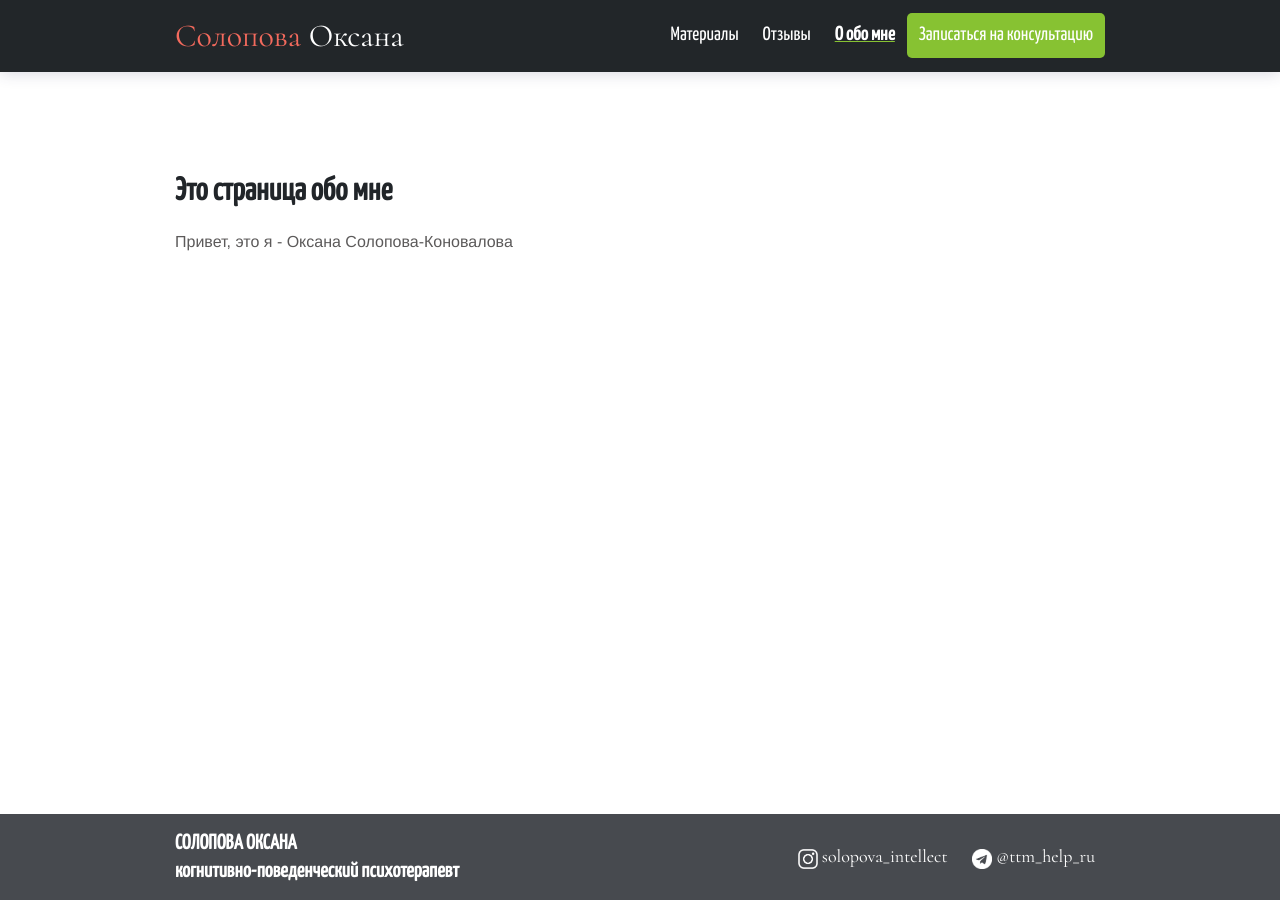
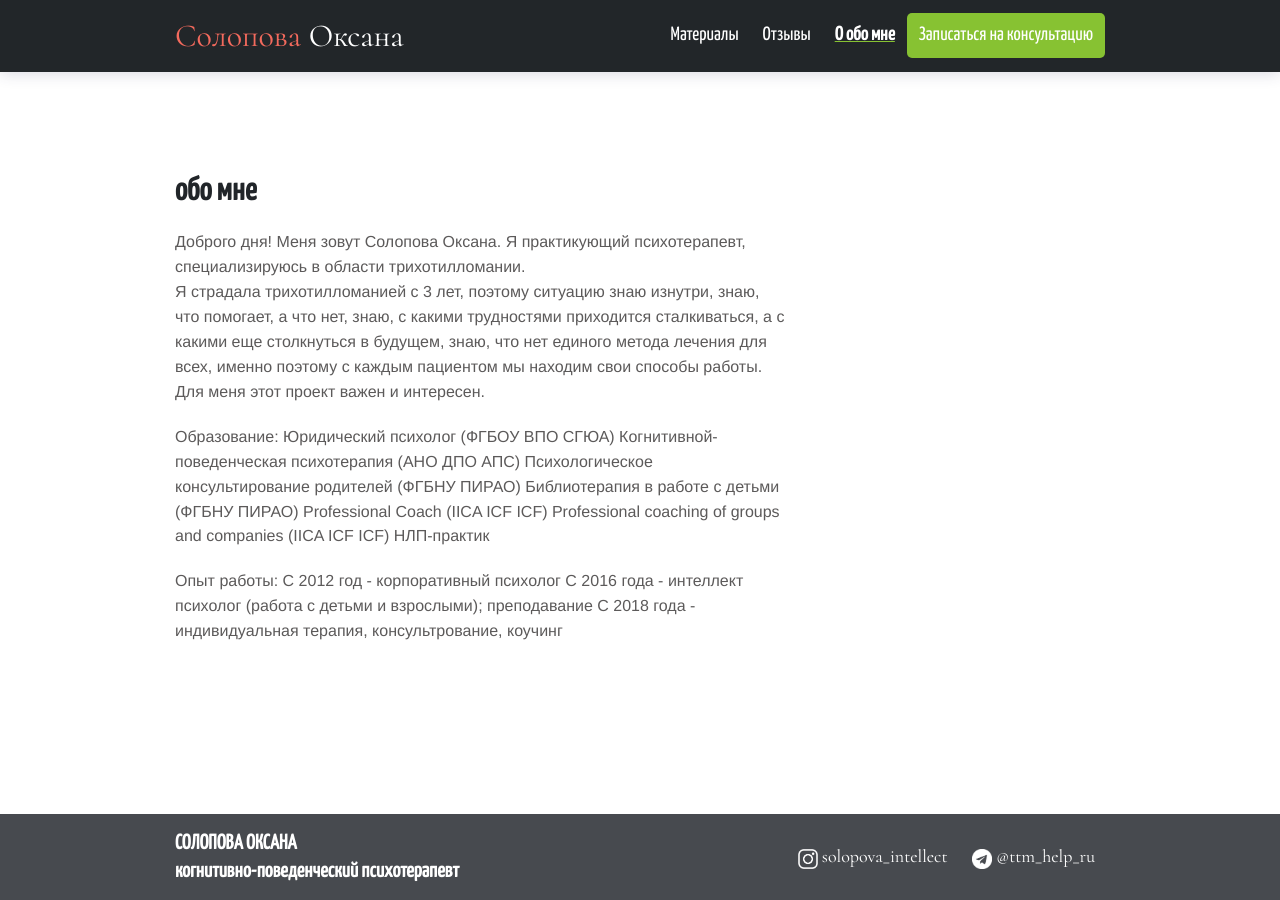
Before and after one commit to ttm-help/ttm-help.github.io, a Jekyll site: the page built from about.md, in a window 1280 px wide. Built offline with Jekyll 4.4.1, drawn with Linux system fonts in a browser that asks for light colours.

Commit message:
изменила страницу о себе

```diff
--- a/_config.yml
+++ b/_config.yml
@@ -1,6 +1,6 @@
 baseurl: ''
 permalink: pretty
-title: Солопова Оксана
+title: Солопова Оксана - психотерапевт в области трихотилломании
 url: "https://ttm-help.ru"
 description: психотерапия трихотилломании
 permalink: /:slug.html
--- a/about.md
+++ b/about.md
@@ -1,8 +1,24 @@
 ---
-title: Это страница обо мне
+title: обо мне
 layout: page
-description: About
+description: "Меня зовут Солопова Оксана. Я практикующий психотерапевт, специализируюсь в области трихотилломании"
 bodyClass: page-about
 ---
 
-Привет, это я - Оксана Солопова-Коновалова
+Доброго дня! Меня зовут Солопова Оксана. Я практикующий психотерапевт, специализируюсь в области трихотилломании.
+Я страдала трихотилломанией с 3 лет, поэтому ситуацию знаю изнутри, знаю, что помогает, а что нет, знаю, с какими трудностями приходится сталкиваться, а с какими еще столкнуться в будущем, знаю, что нет единого метода лечения для всех, именно поэтому с каждым пациентом мы находим свои способы работы.
+Для меня этот проект важен и интересен.
+
+Образование:
+Юридический психолог (ФГБОУ ВПО СГЮА)
+Когнитивной-поведенческая психотерапия (АНО ДПО АПС)
+Психологическое консультирование родителей (ФГБНУ ПИРАО)
+Библиотерапия в работе с детьми (ФГБНУ ПИРАО)
+Professional Coach (IICA ICF ICF)
+Professional coaching of groups and companies (IICA ICF ICF)
+НЛП-практик
+
+Опыт работы:
+С 2012 год - корпоративный психолог
+С 2016 года - интеллект психолог (работа с детьми и взрослыми); преподавание
+С 2018 года - индивидуальная терапия, консультрование, коучинг
```
Also changed, not shown: contact.md (+1 -12 lines), Gemfile.lock, 2 other files.
